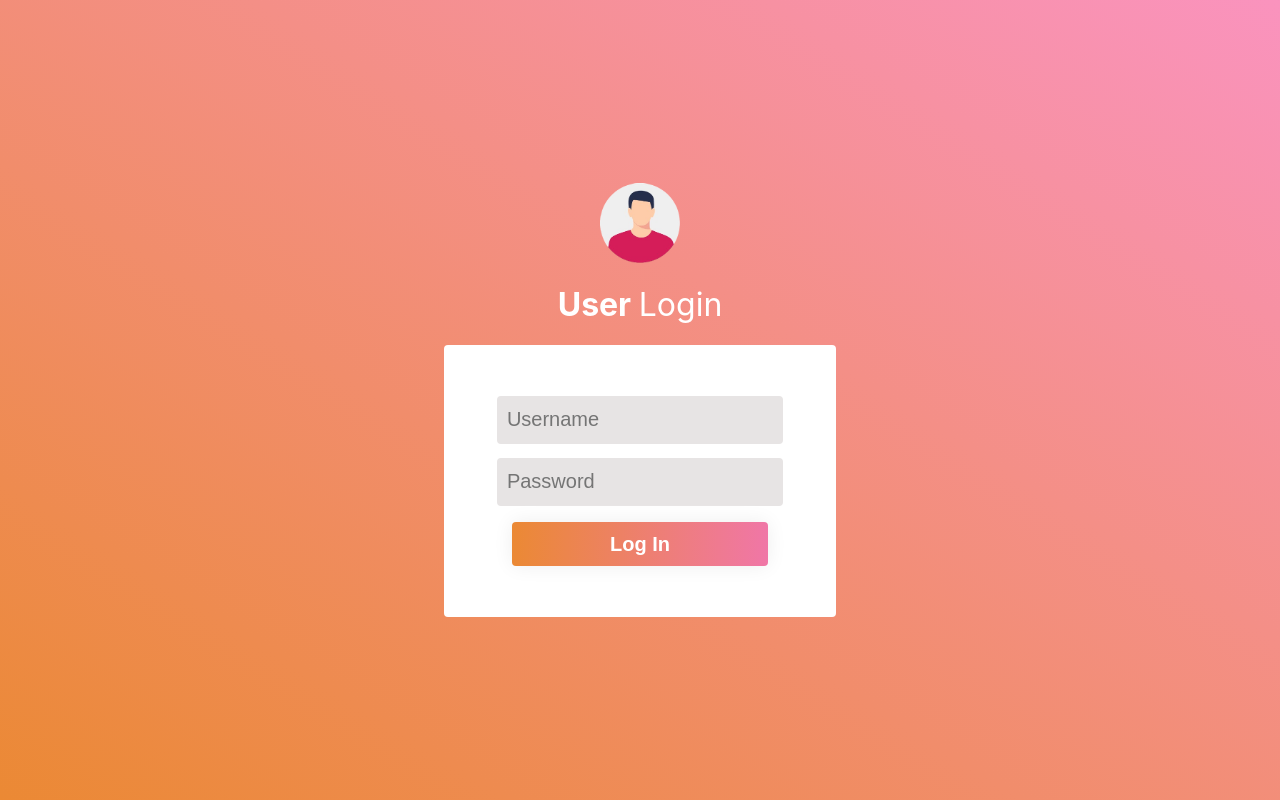
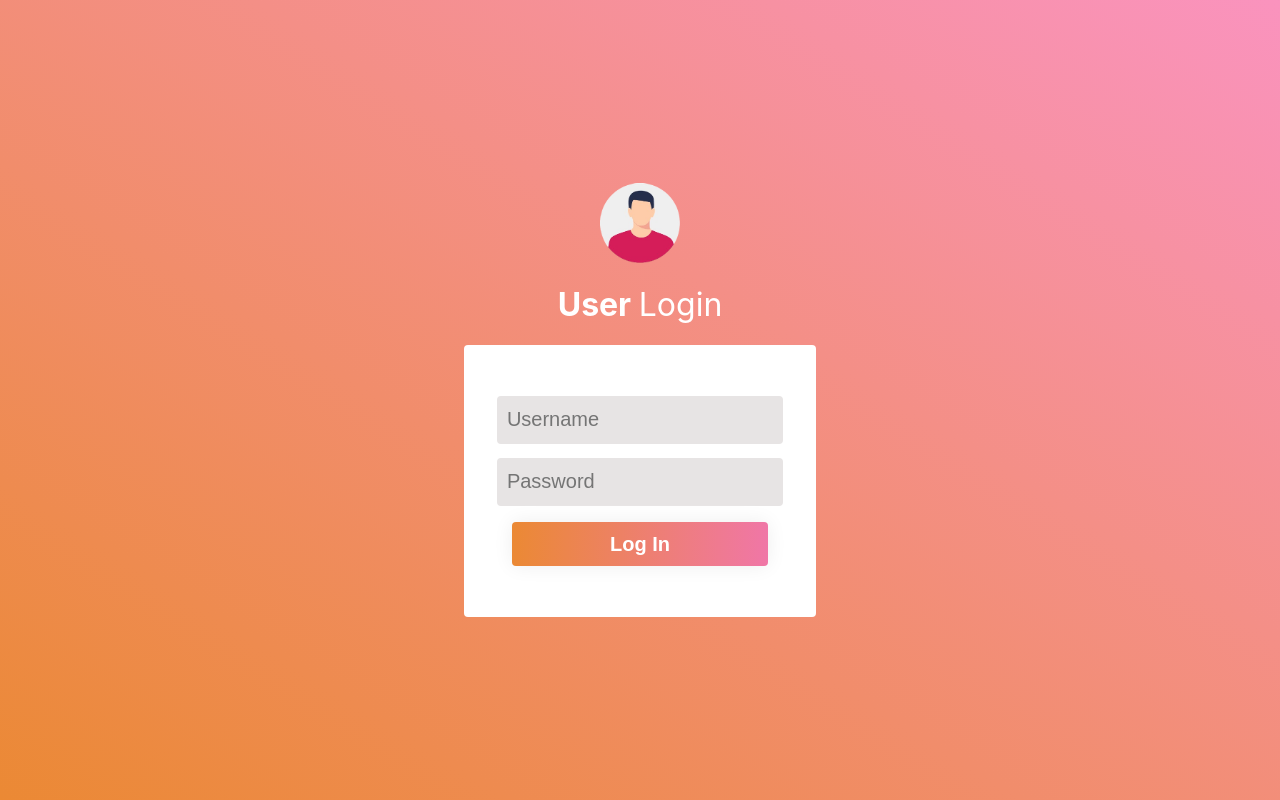
Before and after one commit to ori-demri/login-page, a React (Create React App) app: page / in a window 1280 px wide. Built offline with nearby package versions, Linux system fonts and the light colour scheme.

Commit message:
color fixes

```diff
--- a/src/pages/login/login.css
+++ b/src/pages/login/login.css
@@ -4,12 +4,12 @@
     justify-content: center;
     align-items: center;
     height: 100vh;
-    background-color: red; /* For browsers that do not support gradients */
+    background-color: #eb8934; /* For browsers that do not support gradients */
     background-image: linear-gradient(to bottom left, #fa93be, #eb8934);
 }
 .form-container{
     height: 30vh;
-    width: 45vh;
+    width: 25vw;
     border-radius: 0.5vh;
     display: flex;
     flex-direction: column;
```
